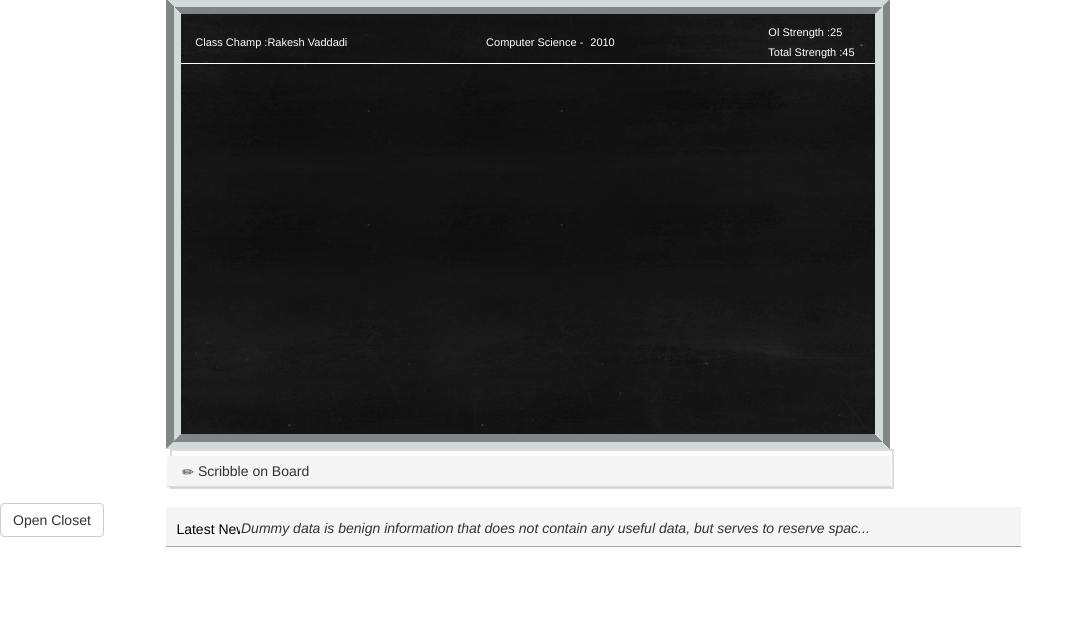
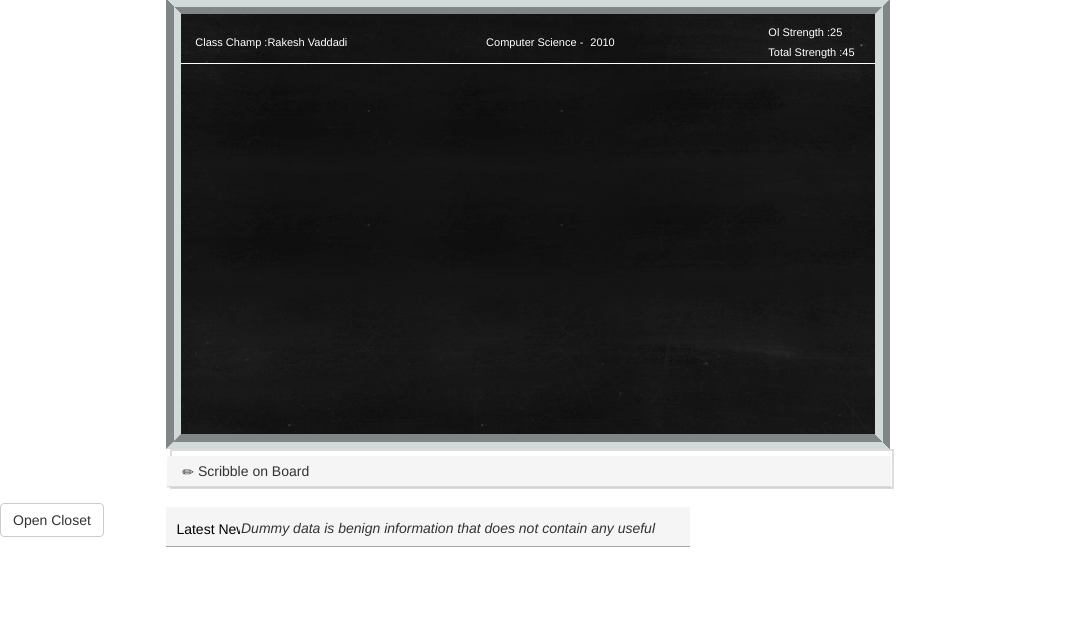
Before and after one commit to Diffinder/topez, a PHP site: page /bb.php in a window 1280 px wide. Shown: the part 65-686 px from the top of the page, without its empty margins (0-1084 px from the left). Run offline with PHP 8.4, Linux system fonts and the light colour scheme; some libraries are stand-ins or nearby versions; some web fonts are replaced.

Commit message:
blackboard7

```diff
--- a/css/style.css
+++ b/css/style.css
@@ -204,7 +204,7 @@
 .ticker {
   position: absolute;
   margin-left: 240px;
-  width: 61%;
+  width: 450px;
   height: 40px;
   overflow: hidden;
   line-height: 40px;
```
